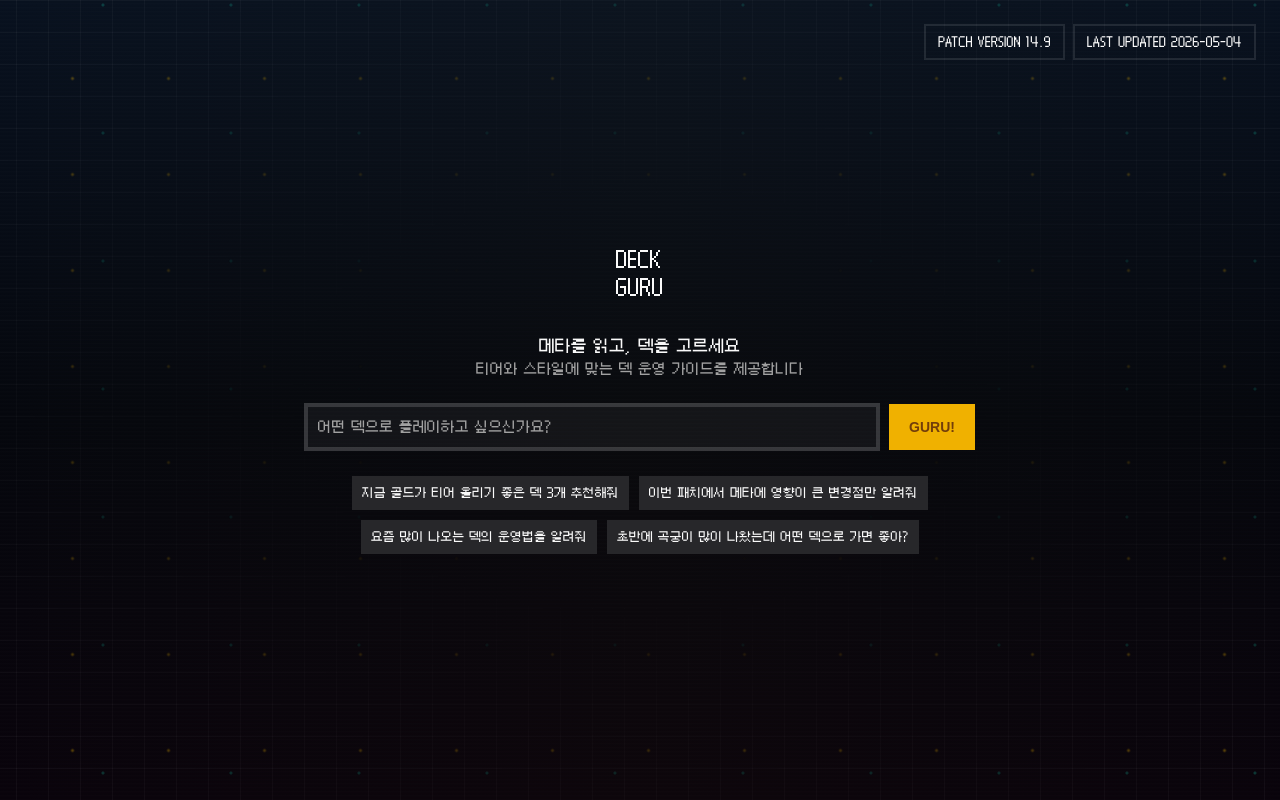
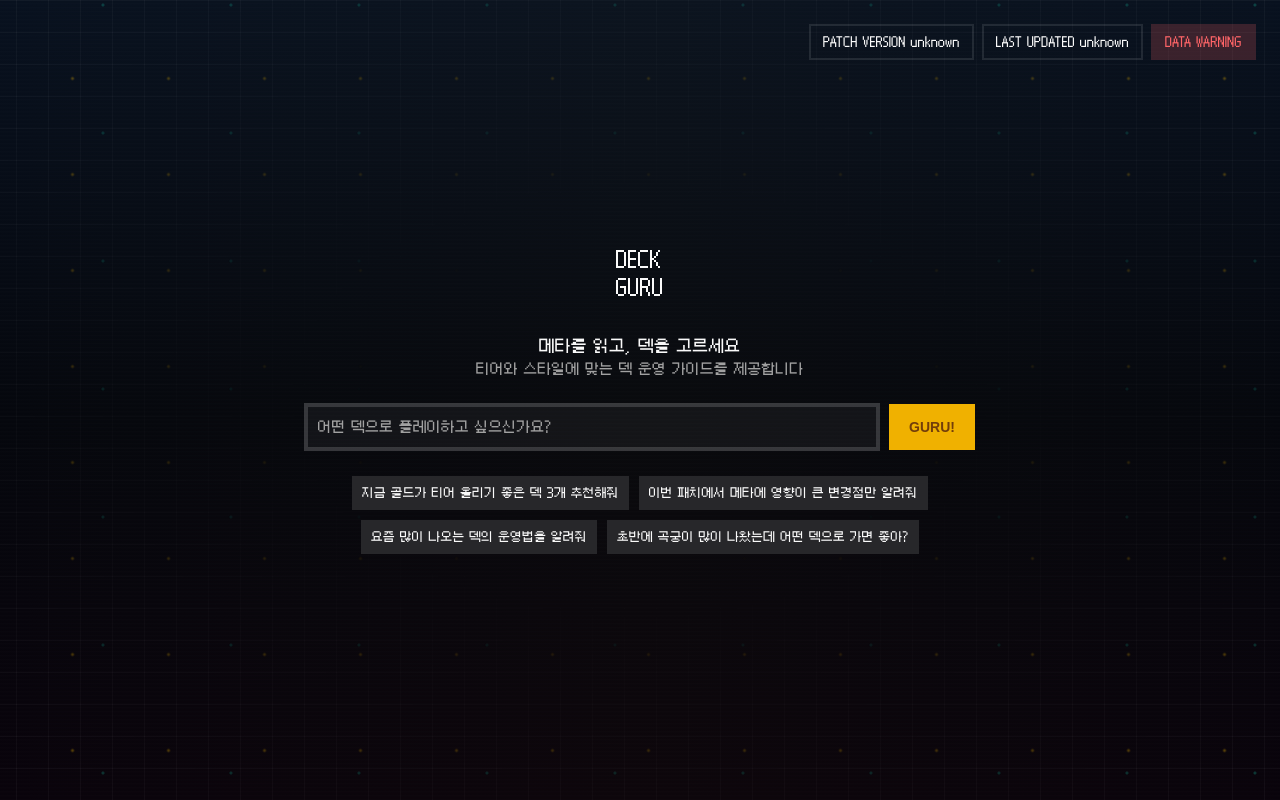
Before and after one commit to asm-17th-ai51/deckguru, a Next.js app in the folder frontend/: page / in a window 1280 px wide. Built offline with nearby package versions, Linux system fonts and the light colour scheme; no server answers; a web font is replaced by a local one.

Commit message:
feat: 패치 정보 API 구현 및 mock 적용

```diff
--- a/frontend/src/api/api-url.ts
+++ b/frontend/src/api/api-url.ts
@@ -1,6 +1,6 @@
 export const API_URL = {
-  RECOMMEND: '/recommend',
-  PATCH_INFO: '/patch-info',
-  EXAMPLE_QUESTIONS: '/example-questions',
-  FEEDBACK: '/feedback'
+  RECOMMEND: '/api/recommend',
+  PATCH_INFO: '/api/patch-info',
+  EXAMPLE_QUESTIONS: '/api/example-questions',
+  FEEDBACK: '/api/feedback',
 } as const;
--- /dev/null
+++ b/frontend/src/api/get-patch-info/get.ts
@@ -0,0 +1,16 @@
+import { API_URL } from '@/api/api-url';
+import type { GetPatchInfoResponse } from '@/api/get-patch-info/type';
+import { USE_MOCK } from '@/constants/env';
+import { apiClient } from '@/lib/api-client';
+import { PatchInfoSchema } from '@/lib/schema';
+import { mockPatchInfo } from '@/mocks/patch-info';
+
+export const getPatchInfo = async (): Promise<GetPatchInfoResponse> => {
+  if (USE_MOCK) {
+    return PatchInfoSchema.parse(mockPatchInfo);
+  }
+
+  const response = await apiClient.get<unknown>(API_URL.PATCH_INFO);
+
+  return PatchInfoSchema.parse(response);
+};
--- /dev/null
+++ b/frontend/src/api/get-patch-info/type.ts
@@ -0,0 +1,3 @@
+import type { PatchInfo } from '@/lib/schema';
+
+export type GetPatchInfoResponse = PatchInfo;
--- a/frontend/src/app/(main)/_components/patch-status-header.tsx
+++ b/frontend/src/app/(main)/_components/patch-status-header.tsx
@@ -1,15 +1,49 @@
+import { getPatchInfo } from '@/api/get-patch-info/get';
 import { Badge } from '@/components/ui/badge';
+import type { PatchInfo } from '@/lib/schema';
 
-export function PatchStatusHeader() {
+const FALLBACK_PATCH_INFO: PatchInfo = {
+  patch_version: 'unknown',
+  last_updated: 'unknown',
+  warnings: ['patch_info_unavailable'],
+};
+
+const formatLastUpdated = (value: string) => {
+  const date = new Date(value);
+
+  if (Number.isNaN(date.getTime())) {
+    return value;
+  }
+
+  return date.toISOString().slice(0, 10);
+};
+
+const resolvePatchInfo = async () => {
+  try {
+    return await getPatchInfo();
+  } catch {
+    return FALLBACK_PATCH_INFO;
+  }
+};
+
+export async function PatchStatusHeader() {
+  const patchInfo = await resolvePatchInfo();
+  const hasWarnings = patchInfo.warnings.length > 0;
+
   return (
     <header className="absolute top-0 right-0 z-20 flex justify-end p-4 sm:p-6">
-      <div className="flex flex-row gap-2">
+      <div className="flex flex-row flex-wrap justify-end gap-2">
         <Badge variant="outline" className="h-auto border-2 px-3 py-2">
-          PATCH VERSION 14.9
+          PATCH VERSION {patchInfo.patch_version}
         </Badge>
         <Badge variant="outline" className="h-auto border-2 px-3 py-2">
-          LAST UPDATED 2026-05-04
+          LAST UPDATED {formatLastUpdated(patchInfo.last_updated)}
         </Badge>
+        {hasWarnings ? (
+          <Badge variant="destructive" className="h-auto border-2 px-3 py-2">
+            DATA WARNING
+          </Badge>
+        ) : null}
       </div>
     </header>
   );
--- /dev/null
+++ b/frontend/src/constants/env.ts
@@ -0,0 +1 @@
+export const USE_MOCK = process.env.NEXT_PUBLIC_USE_MOCK === 'true';
--- /dev/null
+++ b/frontend/src/mocks/patch-info.ts
@@ -0,0 +1,7 @@
+import type { PatchInfo } from '@/lib/schema';
+
+export const mockPatchInfo: PatchInfo = {
+  patch_version: '14.9',
+  last_updated: '2026-05-04T03:00:00Z',
+  warnings: [],
+};
```
Also changed, not shown: frontend/src/api/post-recommend/post.ts (added), frontend/src/api/post-recommend/type.ts (added).
